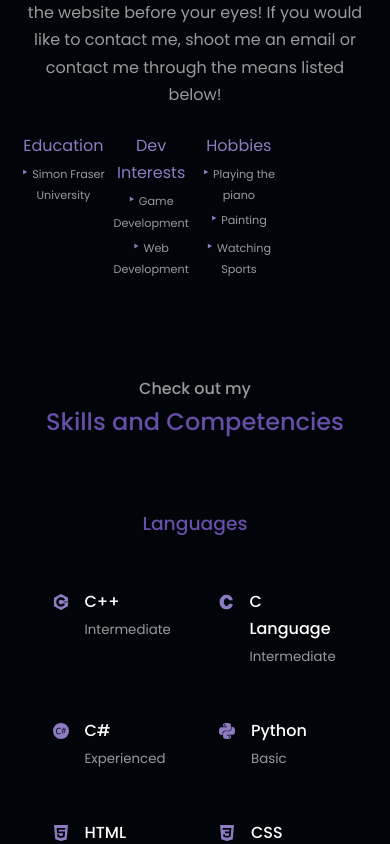
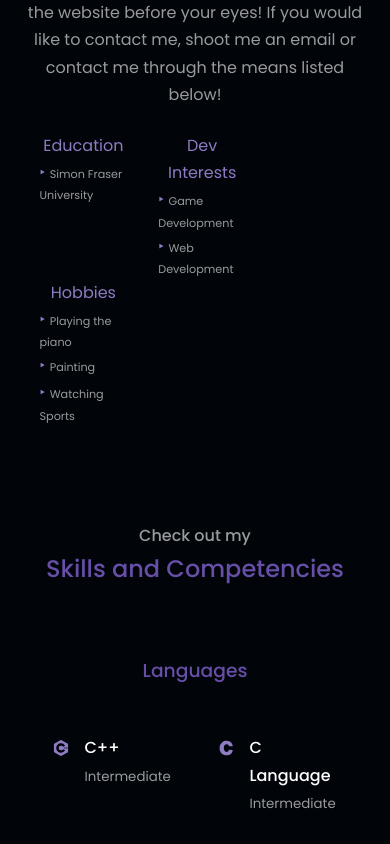
Before and after one commit to AarhamH/react-site, a React (Create React App) app: page / in a window 390 px wide. Shown: the part 1640-2484 px from the top of the page. Built offline with nearby package versions, Linux system fonts and the light colour scheme.

Commit message:
Fixed list responsiveness in about.css

```diff
--- a/src/components/about/About.jsx
+++ b/src/components/about/About.jsx
@@ -30,6 +30,7 @@ const About = () => {
             If you would like to contact me, shoot me an email or contact me through the means listed below!
           </p>
 
+          <div className='list-total'>
             <div className='list-type'>
               <div className='list'>
                 Education
@@ -61,6 +62,7 @@ const About = () => {
             </div>
           </div>
         </div>
+      </div>
     </section>
   )
 }
--- a/src/components/about/about.css
+++ b/src/components/about/about.css
@@ -142,4 +142,14 @@
         margin: 1.5rem 0;
     }
 
+    .list{
+        margin-left: 20px;
+        margin-right: 11px;
+
+    }
+
+    .list ul li {
+        text-align: start;
+    }
+
 }
--- a/src/components/contact/contact.css
+++ b/src/components/contact/contact.css
@@ -9,11 +9,9 @@
     display: flex;
     flex-direction: column;
     gap: 1.2rem;
-    background: var(--color-bg-variant);
+    background: var(--color-bg);
     padding: 1.2rem;
-    border-radius: 1.2rem;
     text-align: center;
-    border: 1px solid transparent;
     transition: var(--transition);
 }
 
@@ -34,11 +32,6 @@
     margin-left: 50%;
     transform: rotate(90deg);
     background: var(--color-primary);
-}
-
-.contact_option:hover {
-    background: transparent;
-    border-color: var(--color-primary-variant);
 }
 
 .contact_option-icon {
```
Also changed, not shown: 1 other file (tests, documents, lock files or other folders). Lines whose indentation alone changed are shown as unchanged.
